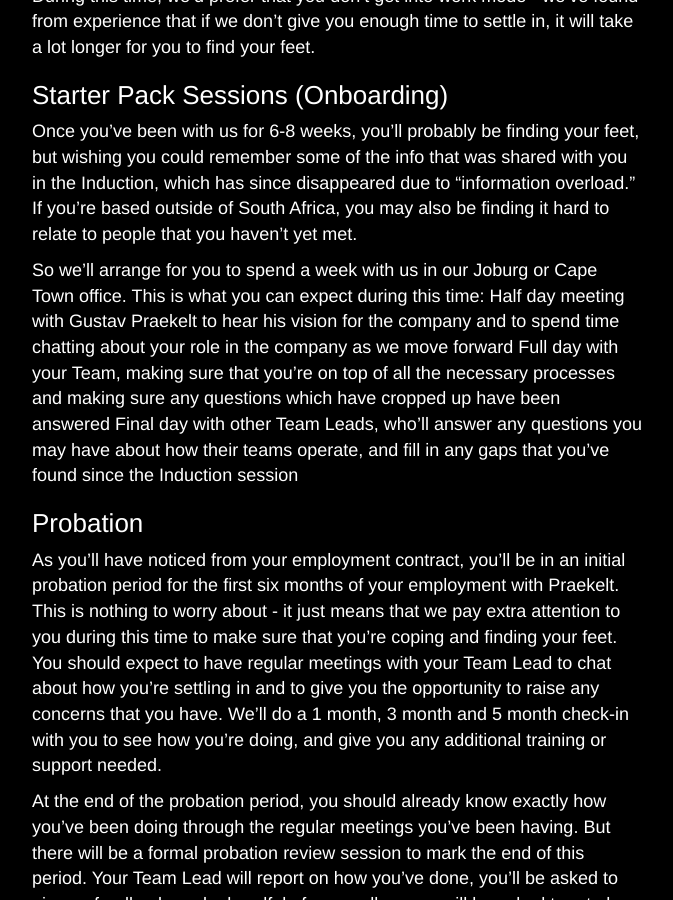
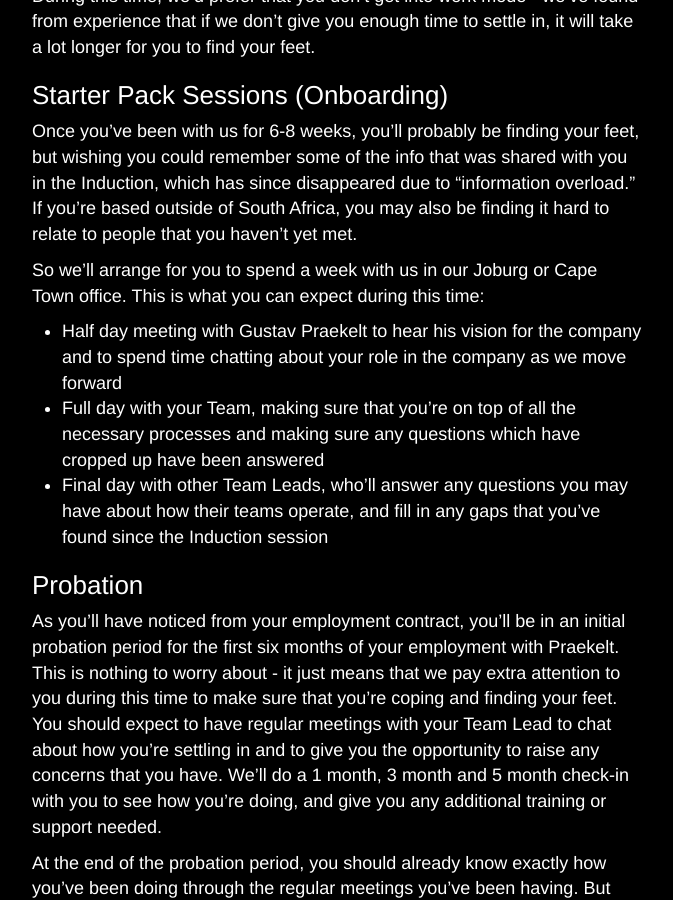
Before and after one commit to praekelt/handbook, a Jekyll site: the page built from _posts/2015-06-12-Settling In and what to expect.md, in a window 1280 px wide and 900 px high, scrolled down 633 px. Shown: the whole window, without its empty margins (303-976 px from the left). Built offline with Jekyll 4.4.1, drawn with Linux system fonts in a browser that asks for light colours; nearby versions of some CDN libraries.

```diff
--- a/_posts/2015-06-12-Settling In and what to expect.md
+++ b/_posts/2015-06-12-Settling In and what to expect.md
@@ -22,9 +22,9 @@ During this time, we’d prefer that you don’t get into work mode - we’ve fo
 Once you’ve been with us for 6-8 weeks, you’ll probably be finding your feet, but wishing you could remember some of the info that was shared with you in the Induction, which has since disappeared due to “information overload.” If you’re based outside of South Africa, you may also be finding it hard to relate to people that you haven’t yet met.
 
 So we’ll arrange for you to spend a week with us in our Joburg or Cape Town office. This is what you can expect during this time:
-Half day meeting with Gustav Praekelt to hear his vision for the company and to spend time chatting about your role in the company as we move forward
-Full day with your Team, making sure that you’re on top of all the necessary processes and making sure any questions which have cropped up have been answered
-Final day with other Team Leads, who’ll answer any questions you may have about how their teams operate, and fill in any gaps that you’ve found since the Induction session
+- Half day meeting with Gustav Praekelt to hear his vision for the company and to spend time chatting about your role in the company as we move forward
+- Full day with your Team, making sure that you’re on top of all the necessary processes and making sure any questions which have cropped up have been answered
+- Final day with other Team Leads, who’ll answer any questions you may have about how their teams operate, and fill in any gaps that you’ve found since the Induction session
 
 
 ### Probation
```
